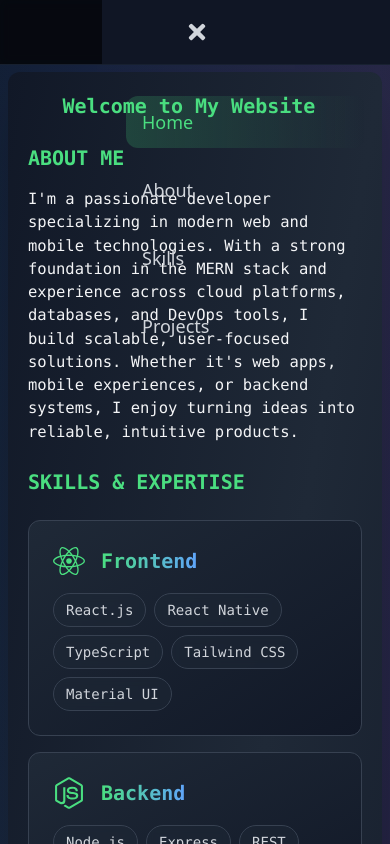
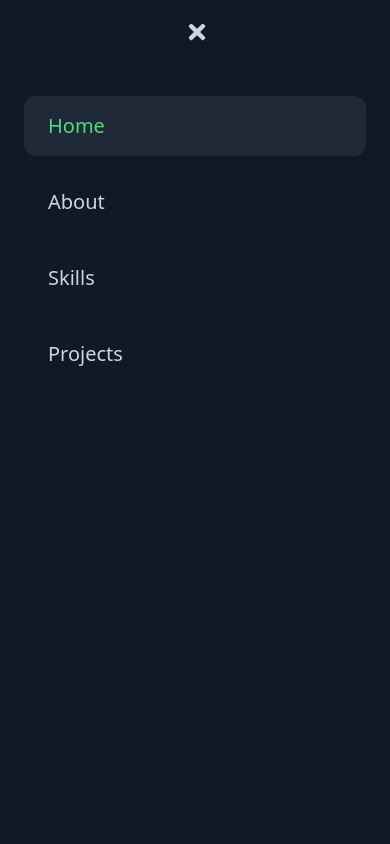
Before and after one commit to KodeKenobi/kodekenobi.github.io, a React (Vite) app: page /home in a window 390 px wide. Both pictures are taken after a click on the button 195 px from the left and 32 px from the top of the page. Shown: the top 844 px of the page. Built offline with nearby package versions, Linux system fonts and the light colour scheme.

Commit message:
Added 3D animations

```diff
--- a/src/components/Navbar.tsx
+++ b/src/components/Navbar.tsx
@@ -22,7 +22,7 @@
 
   const menuVariants = {
     closed: {
-      x: "100%",
+      y: "-100%",
       transition: {
         type: "spring",
         stiffness: 400,
@@ -30,7 +30,7 @@
       },
     },
     open: {
-      x: 0,
+      y: 0,
       transition: {
         type: "spring",
         stiffness: 400,
@@ -40,10 +40,10 @@
   };
 
   const itemVariants = {
-    closed: { opacity: 0, x: 20 },
+    closed: { opacity: 0, y: 20 },
     open: (i: number) => ({
       opacity: 1,
-      x: 0,
+      y: 0,
       transition: {
         delay: i * 0.1,
         duration: 0.3,
@@ -52,8 +52,8 @@
   };
 
   return (
-    <nav className="fixed top-0 left-0 right-0 z-50 bg-gray-900/80 backdrop-blur-xl border-b border-gray-800/50">
-      <div className="max-w-7xl mx-auto px-4 sm:px-6 lg:px-8">
+    <nav className="fixed top-0 left-0 right-0 z-50 bg-gray-900 border-b border-gray-800">
+      <div className="w-full px-4 sm:px-6 lg:px-8">
         <div className="flex items-center justify-center h-16">
           {/* Desktop Menu */}
           <div className="hidden md:flex items-center space-x-8">
@@ -76,7 +76,7 @@
           <div className="md:hidden">
             <motion.button
               onClick={() => setIsOpen(!isOpen)}
-              className="relative z-50 p-2 rounded-lg text-gray-300 hover:text-green-400 hover:bg-gray-800/50 focus:outline-none"
+              className="relative z-50 p-2 rounded-lg text-gray-300 hover:text-green-400 hover:bg-gray-800 focus:outline-none"
               whileTap={{ scale: 0.95 }}
               animate={{ rotate: isOpen ? 180 : 0 }}
               transition={{ duration: 0.3 }}
@@ -93,20 +93,6 @@
         </div>
       </div>
 
-      {/* Mobile Menu Overlay */}
-      <AnimatePresence>
-        {isOpen && (
-          <motion.div
-            initial={{ opacity: 0 }}
-            animate={{ opacity: 1 }}
-            exit={{ opacity: 0 }}
-            transition={{ duration: 0.3 }}
-            className="fixed inset-0 bg-black/60 backdrop-blur-sm md:hidden"
-            onClick={() => setIsOpen(false)}
-          />
-        )}
-      </AnimatePresence>
-
       {/* Mobile Menu */}
       <AnimatePresence>
         {isOpen && (
@@ -115,7 +101,7 @@
             initial="closed"
             animate="open"
             exit="closed"
-            className="fixed top-0 right-0 h-full w-72 bg-gray-900/95 backdrop-blur-xl md:hidden"
+            className="fixed top-0 left-0 right-0 h-screen bg-gray-900 md:hidden"
           >
             <div className="flex flex-col h-full pt-24 pb-6 px-6">
               <div className="space-y-4">
@@ -132,9 +118,9 @@
                       to={item.path}
                       className={`${
                         location.pathname === item.path
-                          ? "bg-gradient-to-r from-green-400/20 to-transparent text-green-400"
-                          : "text-gray-300 hover:bg-gray-800/50 hover:text-green-400"
-                      } block px-4 py-3 rounded-xl text-lg font-medium transition-all duration-200`}
+                          ? "bg-gray-800 text-green-400"
+                          : "text-gray-300 hover:bg-gray-800 hover:text-green-400"
+                      } block w-full px-6 py-4 rounded-xl text-xl font-medium transition-all duration-200`}
                       onClick={() => setIsOpen(false)}
                     >
                       {item.name}
```
Also changed, not shown: 5 other files (tests, documents, lock files or other folders).
